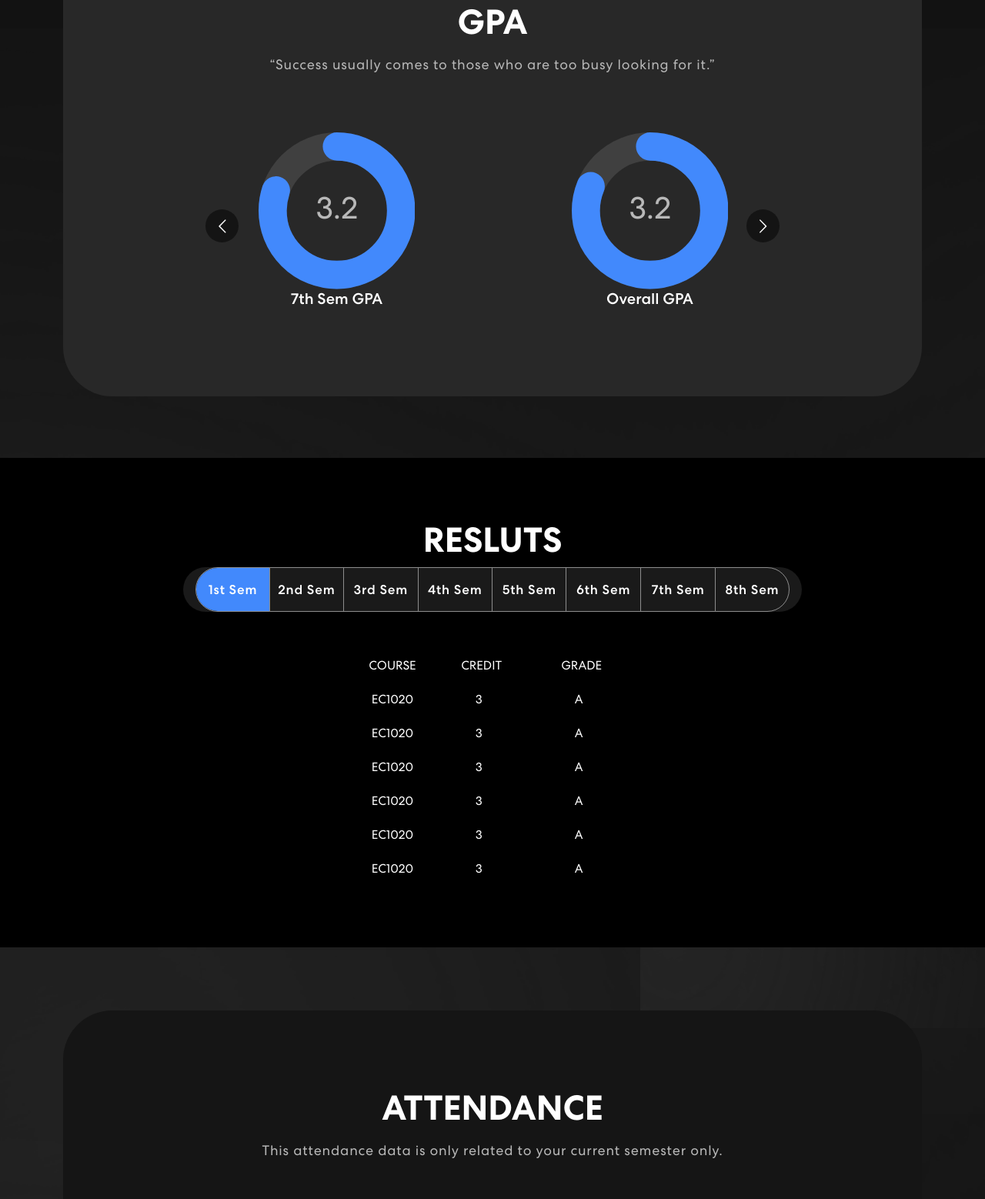
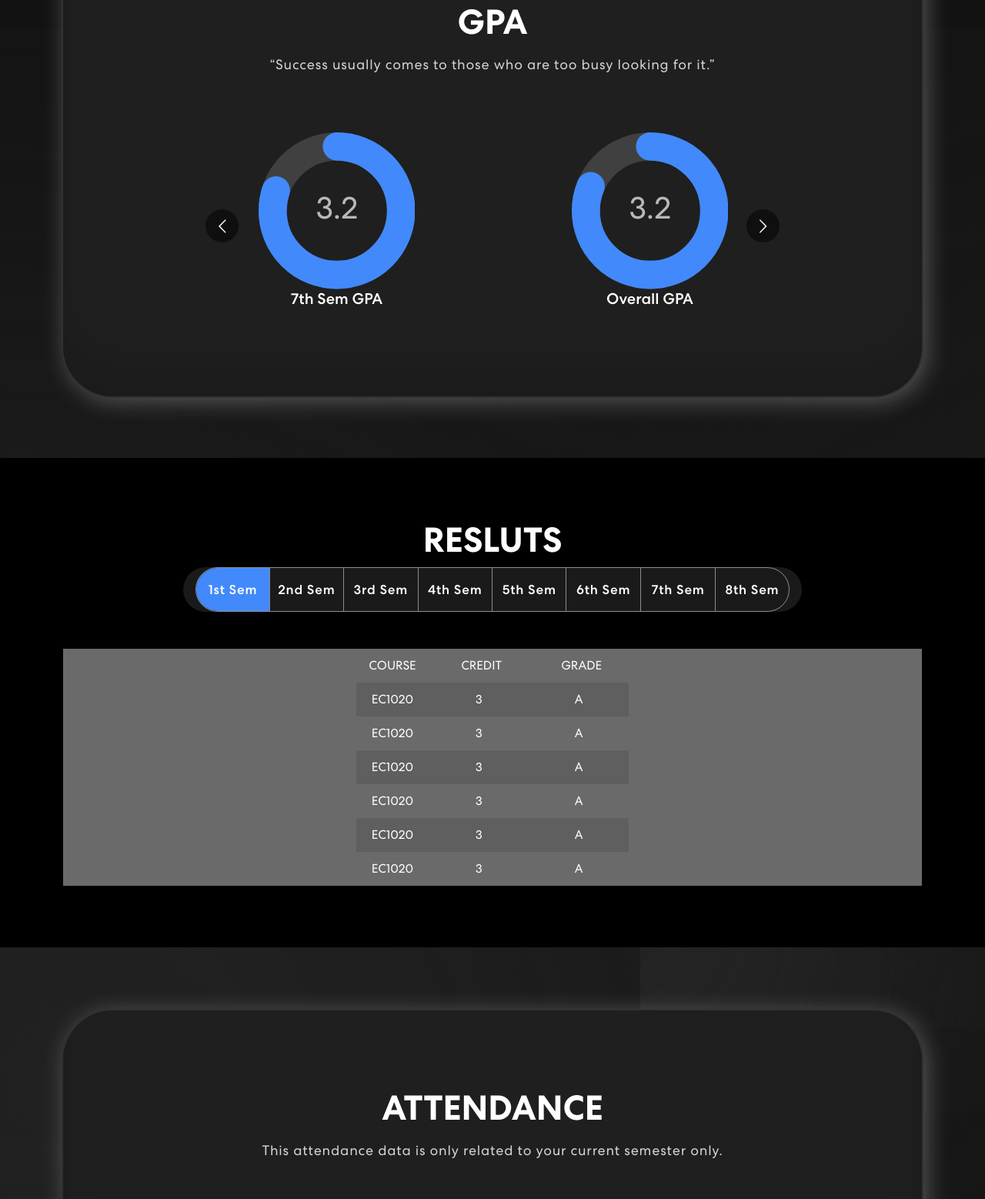
Before and after one commit to ChamilSachintha/Student-Progress-Viewer, a React (Create React App) app: page / in a window 1280 px wide. Shown: the part 844-2402 px from the top of the page at 77% size. Built offline with nearby package versions, Linux system fonts and the light colour scheme.

Commit message:
GPA & Attendance css updated

```diff
--- a/src/App.css
+++ b/src/App.css
@@ -118,7 +118,7 @@ nav.navbar a.navbar-brand {
 
 nav.navbar .navbar-nav .nav-link.navbar-link {
   font-weight: 400;
-  color: #fff !important;
+  color: #ffffff !important;
   letter-spacing: 0.8px;
   padding: 0 25px;
   font-size: 18px;
@@ -364,11 +364,13 @@ nav.navbar .navbar-toggler[aria-expanded="true"] .navbar-toggler-icon {
 }
 
 .gpa-bx {
-  background: #282828;
+  background: #1f1f1f;
   border-radius: 64px;
   text-align: center;
   padding: 100px 50px;
   margin-top: 82px;
+  box-shadow: inset 0 -3em 3em rgba(0, 0, 0, 0.1), 0 0 0 2px rgb(49, 49, 49),
+    0.3em 0.3em 2em rgba(255, 255, 255, 0.3);
 }
 
 .gpa h2 {
@@ -377,7 +379,7 @@ nav.navbar .navbar-toggler[aria-expanded="true"] .navbar-toggler-icon {
 }
 
 .gpa p {
-  color: #B8B8B8;
+  color: #d4d4d4;
   font-size: 18px;
   letter-spacing: 0.8px;
   line-height: 1.5em;
@@ -563,7 +565,7 @@ nav.navbar .navbar-toggler[aria-expanded="true"] .navbar-toggler-icon {
   padding-top: 70px;
   padding-bottom: 40px;
   margin-top: 40px;
-  border-top: 1px solid #B8B8B8;
+  border-top: 1px solid #525252;
 }
 
 
@@ -626,11 +628,14 @@ nav.navbar .navbar-toggler[aria-expanded="true"] .navbar-toggler-icon {
 }
 
 .attendance-bx {
-  background: #151515;
+  background: #1f1f1f;
   border-radius: 64px;
   text-align: center;
   padding: 100px 50px;
   margin-top: 82px;
+  box-shadow: inset 0 -3em 3em rgba(0, 0, 0, 0.1), 0 0 0 2px rgb(49, 49, 49),
+    0.3em 0.3em 2em rgba(255, 255, 255, 0.3);
+
 }
 
 .attendance h2 {
@@ -639,7 +644,7 @@ nav.navbar .navbar-toggler[aria-expanded="true"] .navbar-toggler-icon {
 }
 
 .attendance p {
-  color: #B8B8B8;
+  color: #d4d4d4;
   font-size: 18px;
   letter-spacing: 0.8px;
   line-height: 1.5em;
@@ -719,7 +724,7 @@ pre {
 
 /** Sticky table styles **/
 .st_viewport {
-  /* background-color: rgb(55, 55, 55); */
+  background-color: rgb(106, 106, 106);
   color: rgb(255, 255, 255);
 
 }
@@ -827,7 +832,7 @@ pre {
 
 .table-wrapper{
     margin: 10px 70px 70px;
-    box-shadow: 0px 35px 50px rgba( 0, 0, 0, 0.2 );
+    box-shadow: 0px 35px 50px rgba(151, 116, 116, 0.2);
 }
 
 .fl-table {
```
